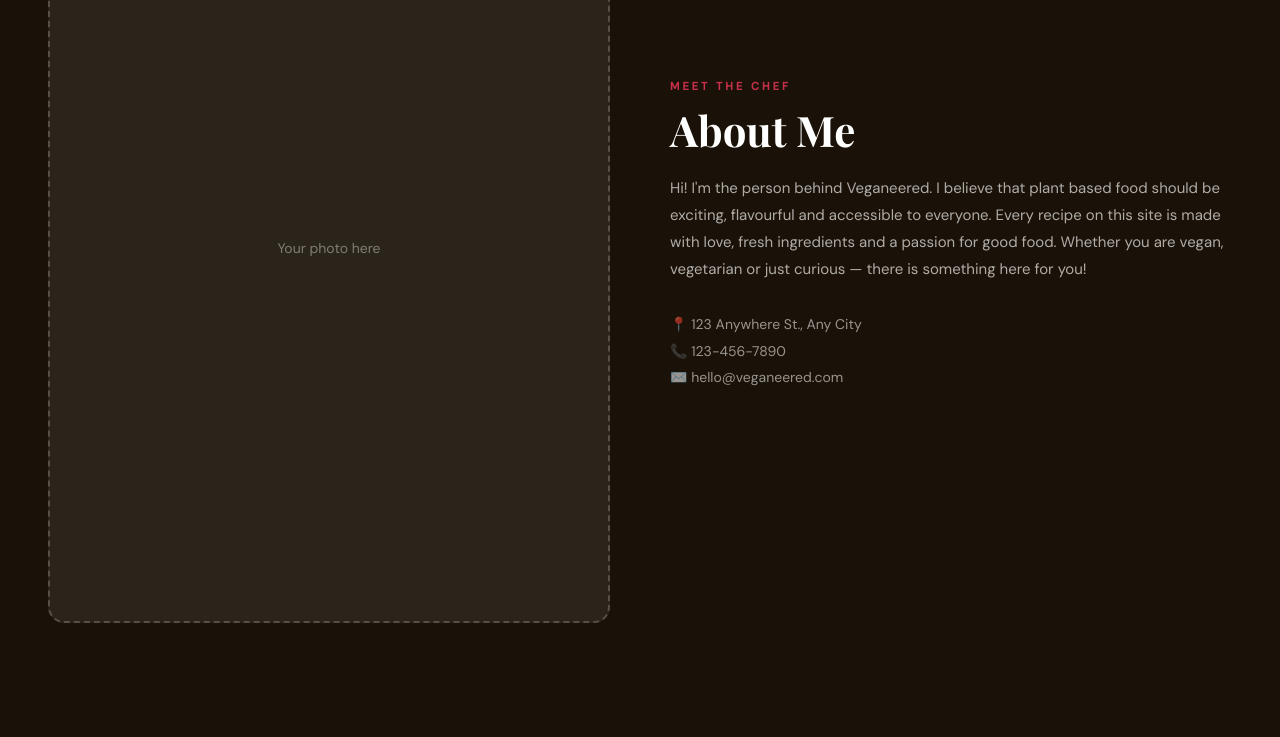
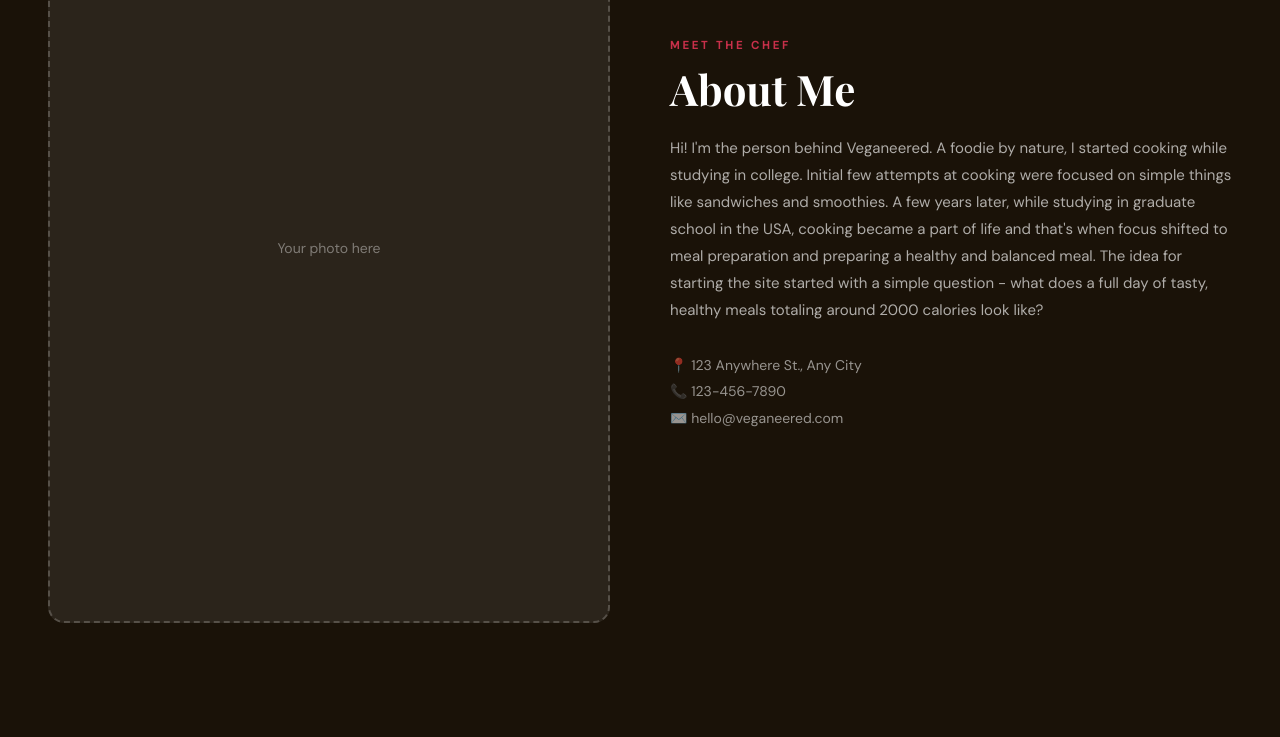
Before and after one commit to bharvigangwar/Veganeered-, a website: page FRONTEND/index.html in a window 1280 px wide. Shown: the part 2020-2757 px from the top of the page. Drawn offline with nearby package versions, Linux system fonts and the light colour scheme; no server answers.

Commit message:
fix: made changes to the ABOUT ME section

```diff
--- a/FRONTEND/index.html
+++ b/FRONTEND/index.html
@@ -146,12 +146,12 @@
     <!-- Author description -->
     <!-- TO DO: replace with real author bio -->
     <p class="about-desc">
-      Hi! I'm the person behind Veganeered. I believe that
-      plant based food should be exciting, flavourful and
-      accessible to everyone. Every recipe on this site is
-      made with love, fresh ingredients and a passion for
-      good food. Whether you are vegan, vegetarian or just
-      curious — there is something here for you!
+      Hi! I'm the person behind Veganeered. A foodie by nature, I started cooking while studying in college.
+      Initial few attempts at cooking were focused on simple things like sandwiches and smoothies.
+       A few years later, while studying in graduate school in the USA,
+        cooking became a part of life and that's when focus shifted to meal preparation and preparing a healthy and balanced meal.
+        The idea for starting the site started with a simple question -
+         what does a full day of tasty, healthy meals totaling around 2000 calories look like?
     </p>
 
     <!-- Contact details -->
```
